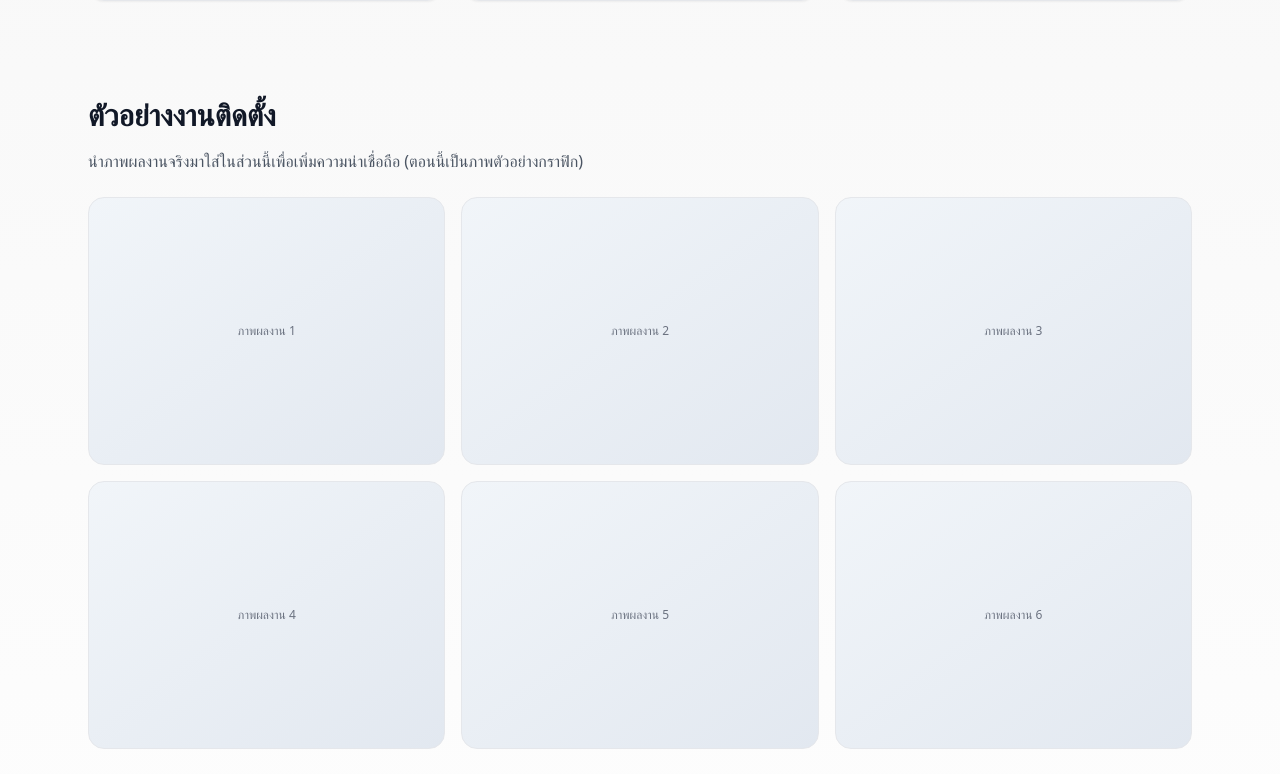
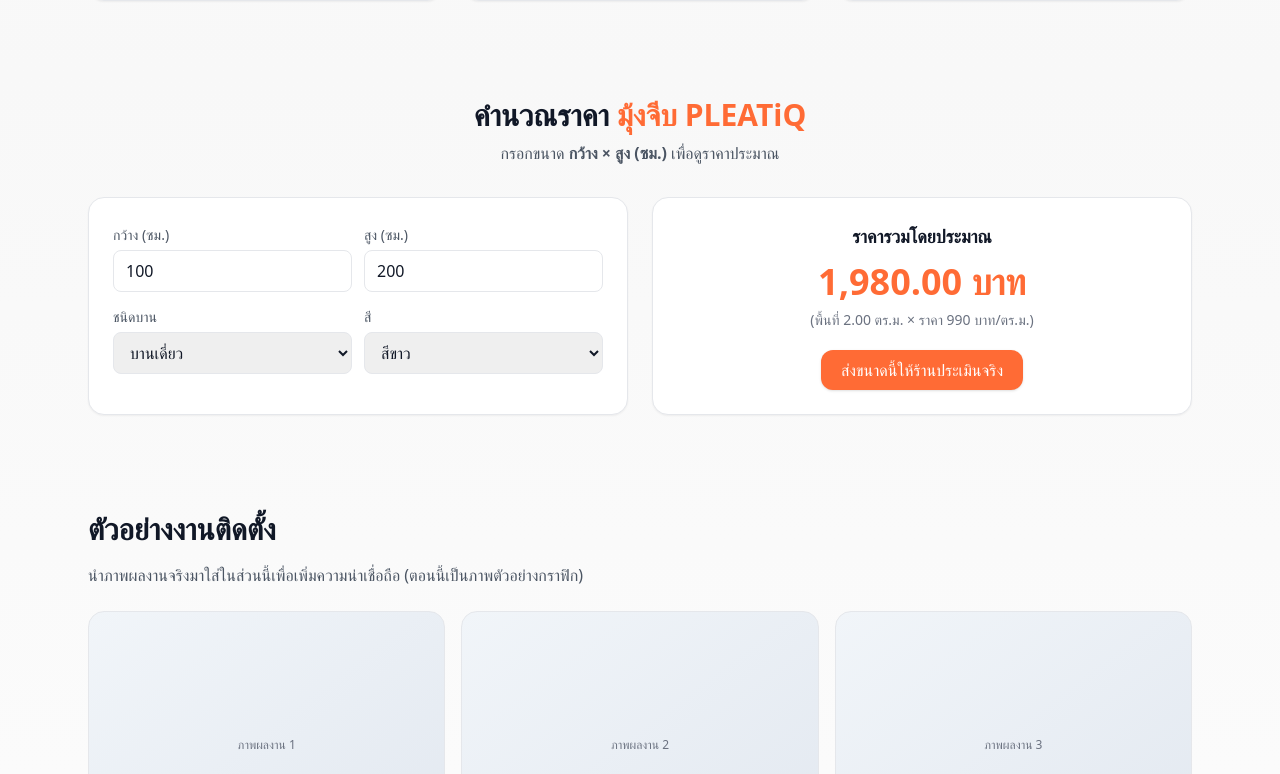
Before and after one commit to mouy292-PLEATiQ/pleatiq-site, a React (Vite) app: page / in a window 1280 px wide. Shown: the part 1566-2340 px from the top of the page. Built offline with nearby package versions, Linux system fonts and the light colour scheme.

Commit message:
Update App.jsx

```diff
--- a/src/App.jsx
+++ b/src/App.jsx
@@ -82,6 +82,101 @@
     </div>
   </div>
 );
+function PriceCalculator() {
+  const PRICES = {
+    "บานเดี่ยว": { "สีขาว": 990, "สีดำ": 1190, "สีไม้": 1290 },
+    "บานคู่": { "สีขาว": 1350, "สีดำ": 1450, "สีไม้": 1550 },
+    "บานอิสระ": { "สีขาว": 1550, "สีดำ": 1650, "สีไม้": 1750 },
+  };
+
+  const [width, setWidth] = React.useState(100);
+  const [height, setHeight] = React.useState(200);
+  const [type, setType] = React.useState("บานเดี่ยว");
+  const [color, setColor] = React.useState("สีขาว");
+
+  const sqm = (width * height) / 10000;
+  const price = PRICES[type][color] * sqm;
+  const fmt = (n) => n.toLocaleString("th-TH", { minimumFractionDigits: 2 });
+
+  return (
+    <Section id="calculator" className="py-12">
+      <div className="text-center mb-8">
+        <h2 className="text-2xl md:text-3xl font-semibold">
+          คำนวณราคา <span className="text-[#FF6B35]">มุ้งจีบ PLEATiQ</span>
+        </h2>
+        <p className="text-gray-600 mt-2">
+          กรอกขนาด <b>กว้าง × สูง (ซม.)</b> เพื่อดูราคาประมาณ
+        </p>
+      </div>
+
+      <div className="grid md:grid-cols-2 gap-6">
+        {/* Input */}
+        <div className="border rounded-2xl bg-white p-6 shadow-sm">
+          <div className="grid grid-cols-2 gap-3">
+            <div>
+              <label className="text-sm text-gray-600">กว้าง (ซม.)</label>
+              <input
+                type="number"
+                min="1"
+                value={width}
+                onChange={(e) => setWidth(Number(e.target.value))}
+                className="w-full border rounded-lg px-3 py-2 mt-1"
+              />
+            </div>
+            <div>
+              <label className="text-sm text-gray-600">สูง (ซม.)</label>
+              <input
+                type="number"
+                min="1"
+                value={height}
+                onChange={(e) => setHeight(Number(e.target.value))}
+                className="w-full border rounded-lg px-3 py-2 mt-1"
+              />
+            </div>
+            <div>
+              <label className="text-sm text-gray-600">ชนิดบาน</label>
+              <select
+                value={type}
+                onChange={(e) => setType(e.target.value)}
+                className="w-full border rounded-lg px-3 py-2 mt-1"
+              >
+                {Object.keys(PRICES).map((t) => (
+                  <option key={t}>{t}</option>
+                ))}
+              </select>
+            </div>
+            <div>
+              <label className="text-sm text-gray-600">สี</label>
+              <select
+                value={color}
+                onChange={(e) => setColor(e.target.value)}
+                className="w-full border rounded-lg px-3 py-2 mt-1"
+              >
+                {Object.keys(PRICES["บานเดี่ยว"]).map((c) => (
+                  <option key={c}>{c}</option>
+                ))}
+              </select>
+            </div>
+          </div>
+        </div>
+
+        {/* Result */}
+        <div className="border rounded-2xl bg-white p-6 shadow-sm text-center">
+          <h3 className="font-semibold text-lg mb-3">ราคารวมโดยประมาณ</h3>
+          <div className="text-4xl font-bold text-[#FF6B35] mb-2">{fmt(price)} บาท</div>
+          <p className="text-gray-500 text-sm">
+            (พื้นที่ {fmt(sqm)} ตร.ม. × ราคา {PRICES[type][color]} บาท/ตร.ม.)
+          </p>
+          <div className="mt-5 flex flex-wrap gap-2 justify-center">
+            <a href="https://line.me/R/ti/p/@SJ2550" className="inline-flex items-center rounded-xl px-5 py-2 bg-[#FF6B35] text-white shadow">
+              ส่งขนาดนี้ให้ร้านประเมินจริง
+            </a>
+          </div>
+        </div>
+      </div>
+    </Section>
+  );
+}
 
 export default function Page() {
   return (
@@ -186,6 +281,8 @@
           <ProductCard title="PLEATiQ Custom" badge="สั่งทำพิเศษ" desc="งานขนาดพิเศษ มุมเฉียง แนวเอียง หรือบานคู่ เราออกแบบและติดตั้งให้" />
         </div>
       </Section>
+{/* Calculator */}
+<PriceCalculator />
 
       {/* Gallery (placeholders) */}
       <Section id="gallery" className="py-12">
```
